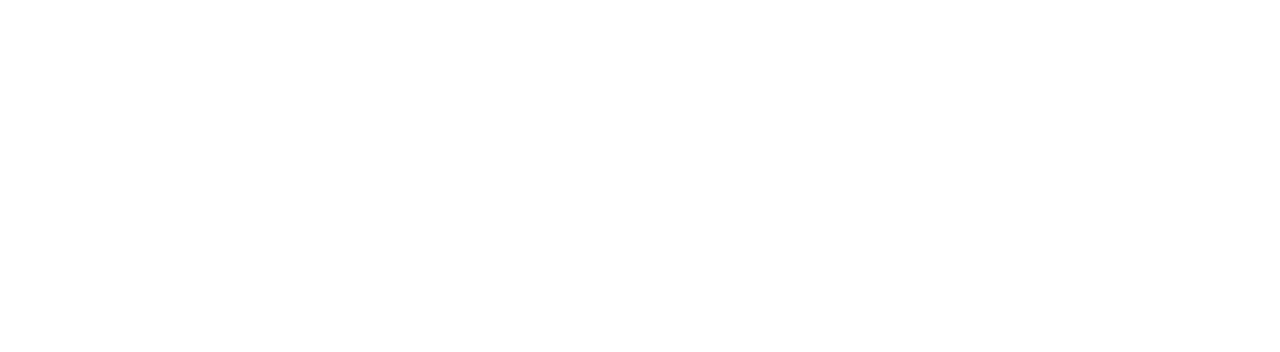
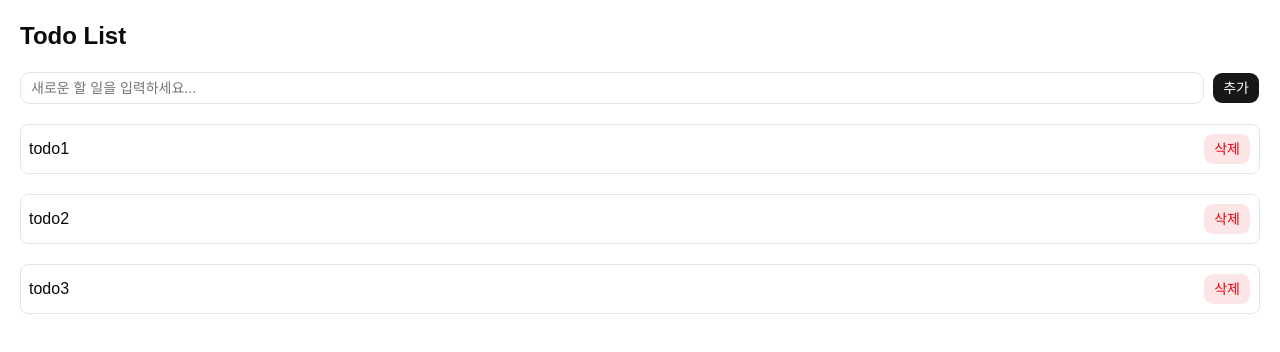
Before and after one commit to chaeyn/onebite-library, a React (Vite) app: page /todolist in a window 1280 px wide. Before the commit this address had no page. Shown: the top 352 px of the page. Built offline with nearby package versions, Linux system fonts and the light colour scheme.

Commit message:
todolist ui

```diff
--- a/src/App.tsx
+++ b/src/App.tsx
@@ -3,6 +3,7 @@
 import SignInPage from "@/pages/sign-in-page.tsx";
 import SignUpPage from "@/pages/sign-up-page.tsx";
 import CounterPage from "@/pages/counter-page.tsx";
+import TodoListPage from "@/pages/todo-list-page.tsx";
 
 function AuthLayout() {
   return (
@@ -17,7 +18,8 @@
   return (
     <Routes>
       <Route path="/" element={<IndexPage />} />
-      <Route path="/counter" element={<CounterPage />}></Route>
+      <Route path="/counter" element={<CounterPage />} />
+      <Route path="/todolist" element={<TodoListPage />} />
       <Route element={<AuthLayout />}>
         <Route path="/sign-in" element={<SignInPage />} />
         <Route path="/sign-up" element={<SignUpPage />} />
--- /dev/null
+++ b/src/components/todo-list/todo-editor.tsx
@@ -0,0 +1,11 @@
+import { Input } from "@/components/ui/input.tsx";
+import { Button } from "@/components/ui/button.tsx";
+
+export default function TodoEditor() {
+  return (
+    <div className="flex gap-2">
+      <Input placeholder="새로운 할 일을 입력하세요..." />
+      <Button>추가</Button>
+    </div>
+  );
+}
--- /dev/null
+++ b/src/components/todo-list/todo-item.tsx
@@ -0,0 +1,15 @@
+import { Button } from "@/components/ui/button.tsx";
+
+interface TodoItemProps {
+  id: number;
+  content: string;
+}
+
+export default function TodoItem({ id, content }: TodoItemProps) {
+  return (
+    <div className="flex items-center justify-between rounded-md border p-2">
+      {content}
+      <Button variant="destructive">삭제</Button>
+    </div>
+  );
+}
--- /dev/null
+++ b/src/pages/todo-list-page.tsx
@@ -0,0 +1,20 @@
+import TodoEditor from "@/components/todo-list/todo-editor.tsx";
+import TodoItem from "@/components/todo-list/todo-item.tsx";
+
+const dummyTodos = [
+  { id: 1, content: "todo1" },
+  { id: 2, content: "todo2" },
+  { id: 3, content: "todo3" },
+];
+
+export default function TodoListPage() {
+  return (
+    <div className="flex flex-col gap-5 p-5">
+      <h1 className="text-2xl font-bold">Todo List</h1>
+      <TodoEditor />
+      {dummyTodos.map(todo => (
+        <TodoItem key={todo.id} {...todo} />
+      ))}
+    </div>
+  );
+}
```
